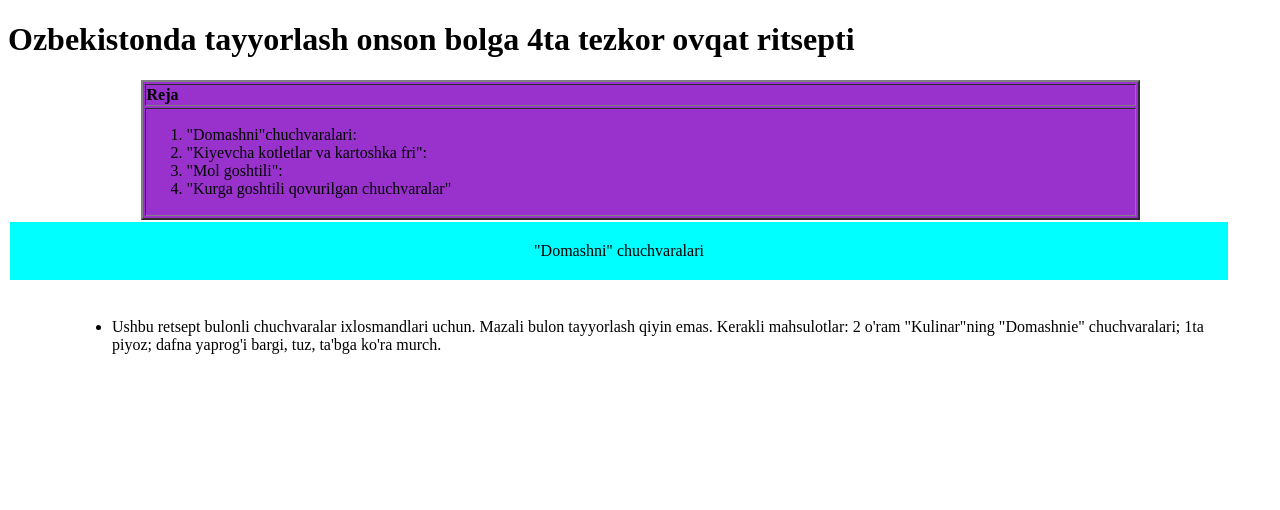
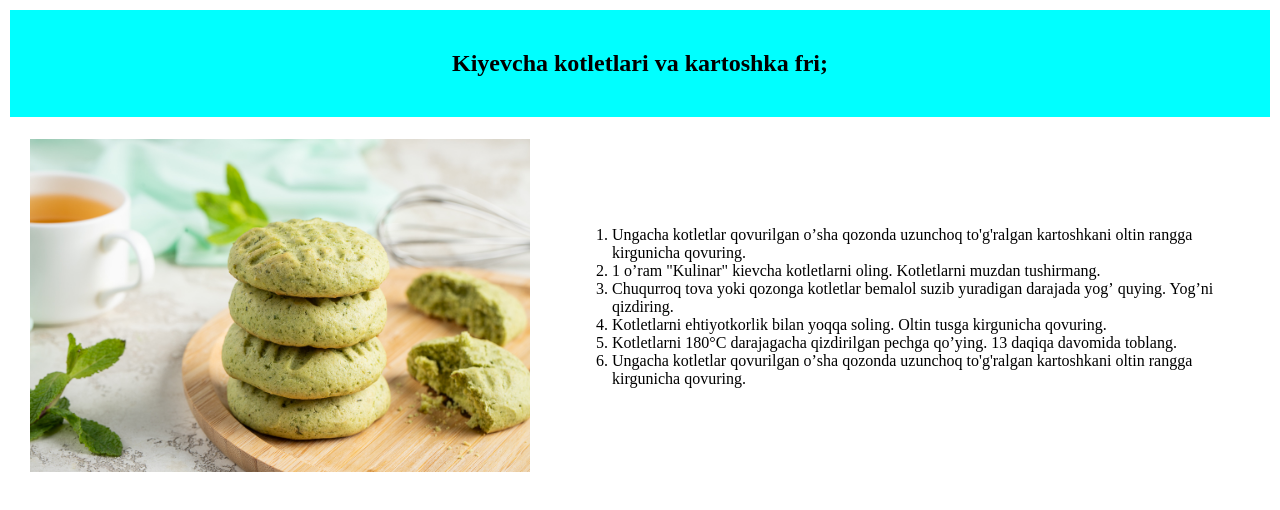
Before and after one commit to firdavs2009/2dars, a plain HTML site: page index.html in a window 1280 px wide. Drawn offline with Linux system fonts and the light colour scheme.

Commit message:
Add files via upload

```diff
--- a/index.html
+++ b/index.html
@@ -7,44 +7,59 @@
     <title>Document</title>
   </head>
   <body>
-    <h1>Ozbekistonda tayyorlash onson bolga 4ta tezkor ovqat ritsepti</h1>
-    <table bgcolor="darkorchid" border="2" width="999" align="center">
-      <tr>
-        <td><b>Reja</b></td>
+    <table cellpadding="20">
+      <tr bgcolor="#00ffff" aling="center">
+        <td colspan="2">
+          <h2 align="center">Kiyevcha kotletlari va kartoshka fri;</h2>
+        </td>
       </tr>
       <tr>
+        <td><img src="myatnoe-pechene-10-1.jpg" width="500" alt="" /></td>
         <td>
           <ol>
-            <li>"Domashni"chuchvaralari:</li>
-            <li>"Kiyevcha kotletlar va kartoshka fri":</li>
-            <li>"Mol goshtili":</li>
-            <li>"Kurga goshtili qovurilgan chuchvaralar"</li>
+            <li>
+              Ungacha kotletlar qovurilgan oʼsha qozonda uzunchoq to'g'ralgan
+              kartoshkani oltin rangga kirgunicha qovuring.
+            </li>
+            <li>
+              1 oʼram "Kulinar" kievcha kotletlarni oling. Kotletlarni muzdan
+              tushirmang.
+            </li>
+            <li>
+              Chuqurroq tova yoki qozonga kotletlar bemalol suzib yuradigan
+              darajada yogʼ quying. Yogʼni qizdiring.
+            </li>
+            <li>
+              Kotletlarni ehtiyotkorlik bilan yoqqa soling. Oltin tusga
+              kirgunicha qovuring.
+            </li>
+            <li>
+              Kotletlarni 180°C darajagacha qizdirilgan pechga qoʼying. 13
+              daqiqa davomida toblang.
+            </li>
+            <li>
+              Ungacha kotletlar qovurilgan oʼsha qozonda uzunchoq to'g'ralgan
+              kartoshkani oltin rangga kirgunicha qovuring.
+            </li>
           </ol>
+
+
+
+
+
+
+
+
+
+
+
+
+
+
+
+
         </td>
       </tr>
     </table>
-
-    <table cellpadding="20">
-      <tr bgcolor="	#00ffff" align="center" >
-        <td colspan="2">"Domashni" chuchvaralari</td>
-      </tr>
-
-      <tr>
-        <td><img src="img_8523 (1).jpg" width="500" alt="" /></td>
-        <td>
-          <ul>
-            <li>
-              Ushbu retsept bulonli chuchvaralar ixlosmandlari uchun. Mazali
-              bulon tayyorlash qiyin emas. Kerakli mahsulotlar: 2 o'ram
-              "Kulinar"ning "Domashnie" chuchvaralari; 1ta piyoz; dafna yaprog'i
-              bargi, tuz, ta'bga ko'ra murch.
-            </li>
-          </ul>
-        </td>
-
-        <td></td>
-      </tr>
-    </table>
-    <body></body>
   </body>
 </html>
```
